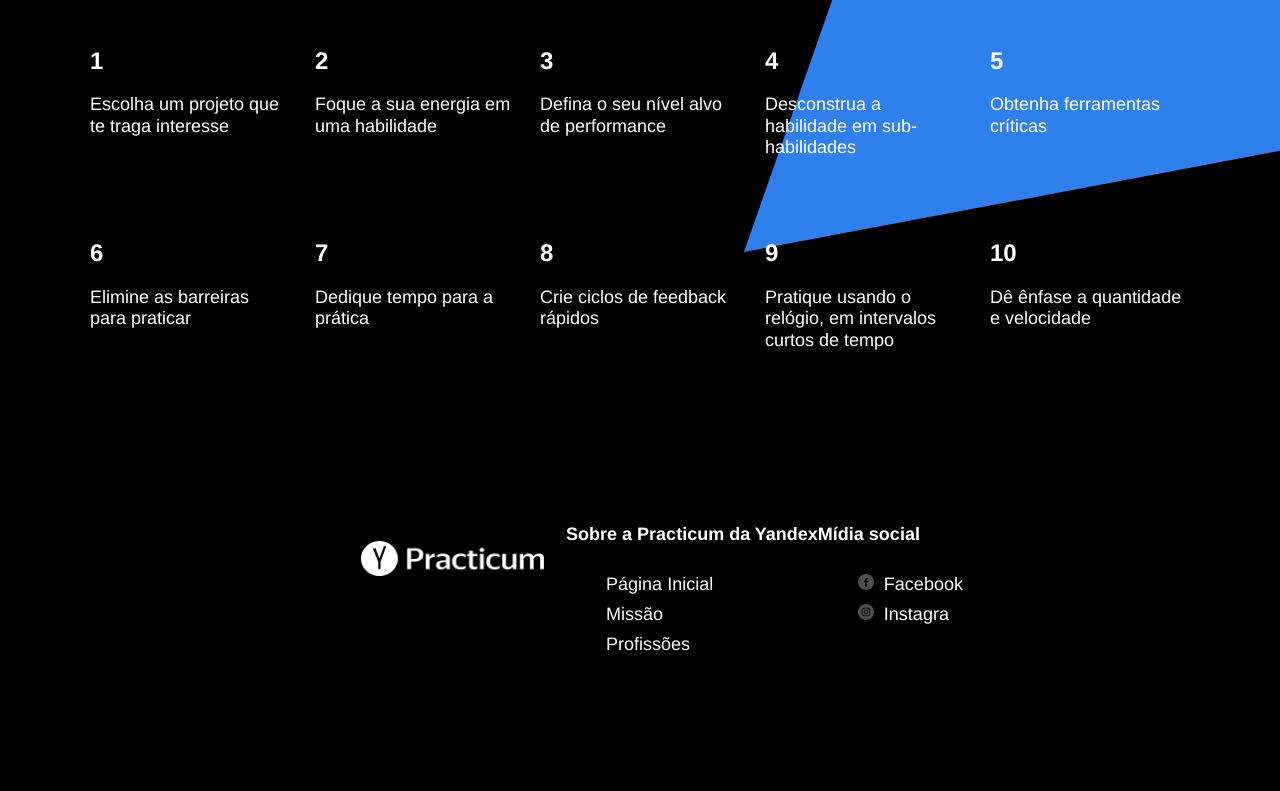
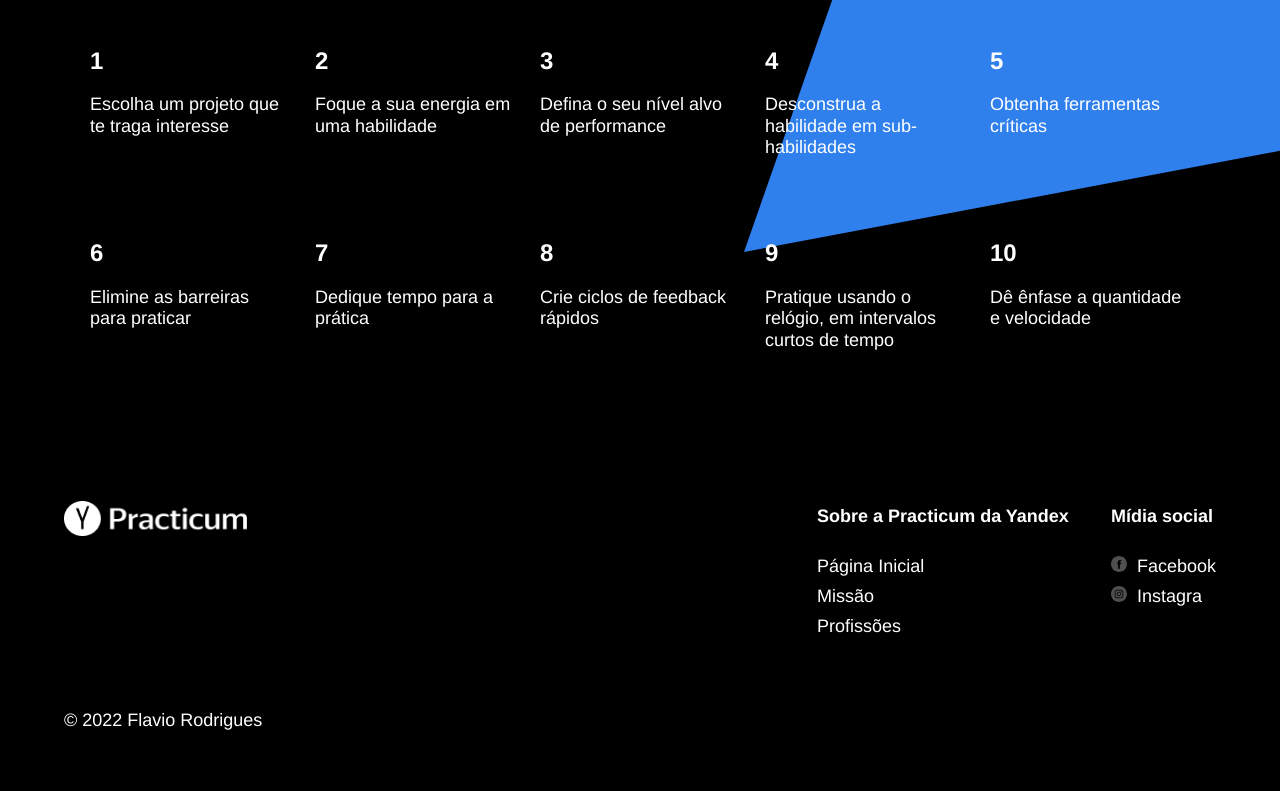
Before and after one commit to MrKroemer/web_project_1_ptbr, a plain HTML site: page index.html in a window 1280 px wide. Shown: the part 3425-4216 px from the top of the page. Drawn offline with Linux system fonts and the light colour scheme; files whose address does not match are found by name.

Commit message:
Concluíndo estilização

```diff
--- a/index.html
+++ b/index.html
@@ -1,5 +1,6 @@
 <!DOCTYPE html>
 <html lang="en">
+
 <head>
   <meta charset="UTF-8">
   <meta name="viewport" content="width=device-width, initial-scale=1.0">
@@ -7,22 +8,21 @@
   <link rel="stylesheet" href="./styles/style.css">
   <title>Aprendendo a Aprender</title>
 </head>
+
 <body>
   <div class="page">
     <header class="header">
       <img src=".//images/logo_place_header.png" alt="Practicum" class="logo logo_place_header">
       <h1 class="header__title">Aprendendo a Aprender</h1>
-      <h3 class="header__subtitle">As técnicas de aprendizado mais eficazes que você pode aplicar ao seu contidiano <a class="header__link" href="">Saiba mais &rarr;</a></h3>
+      <h3 class="header__subtitle">As técnicas de aprendizado mais eficazes que você pode aplicar ao seu contidiano <a
+          class="header__link" href="">Saiba mais &rarr;</a></h3>
       <img src=".//images/header-image.png" alt="blonde no-face" class="header__main-illustration">
       <div class="header__square-pic"></div>
     </header>
     <main class="content">
       <section class="description">
         <article class="two-columns">
-
-
           <p class="two-columns__brief">O maior problema da educação</p>
-
           <div class="two-columns__main-text">
             <p class="two-columns__paragraph">
               Seja na escola ou na universidade, o assunto que ninguém vai te ensinar é como se tornar autoditada.
@@ -31,25 +31,25 @@
               há garantia de que ela será retida. No fim, nós só estamos aprendendo mesmo a passar nas nossas provas.
             </p>
             <p class="two-columns__paragraph">
-            <span class="two-columns__span-accent">Aqui vai a pergunta de fato: </span>Será que essa abordagem de repetição e memorização nos ajuda
-            realmente a entender o assunto? O consenso na academia atualmente é de que não ajuda. Aliás, mais importante
-            do que um tópico individual é saber como estudar, mas por algum motivo esta questão é sempre deixada de lado.
+              <span class="two-columns__span-accent">Aqui vai a pergunta de fato: </span>Será que essa abordagem de
+              repetição e memorização nos ajuda
+              realmente a entender o assunto? O consenso na academia atualmente é de que não ajuda. Aliás, mais
+              importante
+              do que um tópico individual é saber como estudar, mas por algum motivo esta questão é sempre deixada de
+              lado.
               Então, o que podemos fazer para remediar isso?
             </p>
             <p class="two-columns__paragraph">
-            Bem, há várias técnicas e excercícios que podem ser aplicados ao processo educacional para ajudar a torná-lo
+              Bem, há várias técnicas e excercícios que podem ser aplicados ao processo educacional para ajudar a
+              torná-lo
               mais eficiente e cativante. Continue lendo para descobrir alguns dos segredos do aprendizado eficaz.
             </p>
           </div>
-
         </article>
-
       </section>
       <section class="digits">
-
         <h1 class="section-title">Fatos e números</h1>
         <h2 class="section-subtitle">Sobre o cérebro e o aprendizado</h2>
-
         <ul class="table">
           <li class="table__cell">
             <h1 class="table__heading">86 bilhões</h1>
@@ -57,7 +57,9 @@
           </li>
           <li class="table__cell">
             <h1 class="table__heading">73%</h1>
-          <p class="table__text">A porcentagem de adultos nos EUA que se consideram aprendizes para a vida toda - <p class="table__reference_text">Centro de pesquisas Pew</p></p>
+            <p class="table__text">A porcentagem de adultos nos EUA que se consideram aprendizes para a vida toda -
+              <p class="table__reference_text">Centro de pesquisas Pew</p>
+            </p>
           </li>
           <li class="table__cell">
             <h1 class="table__heading">1000 terabytes</h1>
@@ -65,15 +67,20 @@
           </li>
           <li class="table__cell">
             <h1 class="table__heading">500 trilhões</h1>
-          <p class="table__text">O número de sinapses nervosas responsáveis pelo aprendizado em um adulto humano médio</p>
+            <p class="table__text">O número de sinapses nervosas responsáveis pelo aprendizado em um adulto humano médio
+            </p>
           </li>
           <li class="table__cell">
             <h1 class="table__heading">420 trilhões</h1>
-          <p class="table__text">O número de adultos abaixo de 25 anos sem educação suficiente para encontrar empregos - <p class="table__reference_text">Banco Mundial, 2017</p></p>
+            <p class="table__text">O número de adultos abaixo de 25 anos sem educação suficiente para encontrar empregos
+              -
+              <p class="table__reference_text">Banco Mundial, 2017</p>
+            </p>
           </li>
           <li class="table__cell">
             <h1 class="table__heading">26 anos de idade</h1>
-          <p class="table__text">A idade com que Albert Einstein publicou seu primeiro arquivo inovador sobre a relatividade especial</p>
+            <p class="table__text">A idade com que Albert Einstein publicou seu primeiro arquivo inovador sobre a
+              relatividade especial</p>
           </li>
           <li class="table__cell">
             <h1 class="table__heading">1885</h1>
@@ -84,18 +91,20 @@
             <p class="table__text">Publicação da pesquisa de Ivan Pavlov sobre condicionamento clássico</p>
           </li>
         </ul>
-
       </section>
       <section class="feynman">
         <h1 class="feynman__title">A Técnica de Feynman</h1>
         <h3 class="feynman__subtitle">Aprender sem esquecer</h3>
-        <img src="./images/feynman.png" alt="Uma foto de Richard Feynman, um físico quântico mundialmente conhecido. A Técnica de Feynman deriva dos seus métodos de estudo quando ele era um estudante em Princeton." class="feynman__image">
+        <img src="./images/feynman.png"
+          alt="Uma foto de Richard Feynman, um físico quântico mundialmente conhecido. A Técnica de Feynman deriva dos seus métodos de estudo quando ele era um estudante em Princeton."
+          class="feynman__image">
         <a href="" class="feynman__link">Mais &rarr;</a>
       </section>
       <section class="kaufman">
         <h1 class="section-title section-title_theme_dark">Dez princípios para adquirir habilidades de forma rápida</h1>
         <h3 class="section-subtitle section-subtitle_theme_dark">por Josh kaufman</h3>
-        <img src="./images/kaufman-triangle.svg" alt="Um grande triângulo azul, sobre o qual Josh Kaufman reclama propriedade" class="kaufman__triangle">
+        <img src="./images/kaufman-triangle.svg"
+          alt="Um grande triângulo azul, sobre o qual Josh Kaufman reclama propriedade" class="kaufman__triangle">
         <ul class="table table_theme_dark">
           <li class="table__cell table__cell_theme_dark">
             <h1 class="table__heading table__heading_theme_dark">1</h1>
@@ -141,13 +150,12 @@
       </section>
     </main>
     <footer class="footer">
-      <!-- <div class="footer__columns"> -->
-        <div class="footer__column_content_copyright">
+      <div class="footer__columns">
+        <div class="footer__column footer__column_content_copyright">
           <img src="./images/logo_place_footer.png" alt="Logotipo Practicum" class="logo_place_footer">
-          <p class="footer__column_content_copyright footer__author">&copy; 2022 Flavio Rodrigues</p>
+          <p class="footer__author">&copy; 2022 Flavio Rodrigues</p>
         </div>
-      <div class="footer__column">
-        <div class="footer__column_content_about">
+          <div class="footer__column footer__column_content_about">
             <h3 class="footer__column-heading">Sobre a Practicum da Yandex</h3>
             <ul class="footer__list">
               <li><a href="#" class="footer__column-link">Página Inicial</a></li>
@@ -155,16 +163,18 @@
               <li><a href="#" class="footer__column-link">Profissões</a></li>
             </ul>
           </div>
-        <div>
+          <div class="footer__column footer__column_content_social">
             <h3 class="footer__column-heading">Mídia social</h3>
-            <ul class="footer__column_content_social">
-              <li><a href="#" class="footer__column-link"><img src="./images/facebook_white.svg" alt="Facebook" class="footer__social-icons"">Facebook</a></li>
-              <li><a href="#" class="footer__column-link"><img src="./images/instagram_white.svg" alt="Instagram" class="footer__social-icons">Instagra</a></li>
+            <ul class="footer__list">
+              <li><a href="#" class="footer__column-link"><img src="./images/facebook_white.svg" alt="Facebook"
+                    class="footer__social-icons"">Facebook</a></li>
+              <li><a href=" #" class="footer__column-link"><img src="./images/instagram_white.svg" alt="Instagram"
+                    class="footer__social-icons">Instagra</a></li>
             </ul>
           </div>
       </div>
-      <!-- </div> -->
     </footer>
   </div>
 </body>
+
 </html>
--- a/styles/style.css
+++ b/styles/style.css
@@ -307,7 +307,6 @@
 .logo_place_footer{
   width: 183px;
   height: 35px;
-  margin: 22px;
 }
 
 .footer{
@@ -315,7 +314,7 @@
   justify-content: center;
   min-height: 350px;
   background-color: #000;
-  padding-top: 60px;
+  padding: 60px 0 40px;
   box-sizing: border-box;
 }
 
@@ -325,23 +324,22 @@
   width: 90%;
 }
 
-.test-flex{
-  color: #fff;
-  width: 300px;
-  height: 20px;
-}
 .footer__column{
   display: flex;
-
+  flex-direction: column;
+  justify-content: space-between;
 }
 .footer__column_content_copyright{
-  /* display: flex;
-  flex-direction: column;
-  justify-content: space-between; */
+  flex-basis: 711px;
+}
+
+.footer__author{
+  color: #fff;
   line-height: 25px;
   font-size: 18px;
   font-weight: normal;
-  margin: 18px 0 18px 22px;
+  margin: 0;
+  padding: 18px 0;
 }
 
 .footer__column-heading{
@@ -349,7 +347,7 @@
   line-height: 30px;
   font-size: 18px;
   font-weight: bold;
-  margin-bottom: 20px;
+  margin: 0;
 }
 
 .footer__column-link{
@@ -362,15 +360,21 @@
 }
 
 .footer__column_content_about{
-  margin: 0;
-  list-style: none;
+  justify-content: flex-start;
+  row-gap: 20px;
 }
 
 .footer__column_content_social{
-  margin: 0;
-  list-style: none;
+  justify-content: flex-start;
+  row-gap: 20px;
 }
 
 .footer__social-icons{
   margin-right: 10px;
 }
+
+.footer__list{
+  list-style: none;
+  margin: 0;
+  padding: 0;
+}
```
Lines whose indentation alone changed are shown as unchanged.
